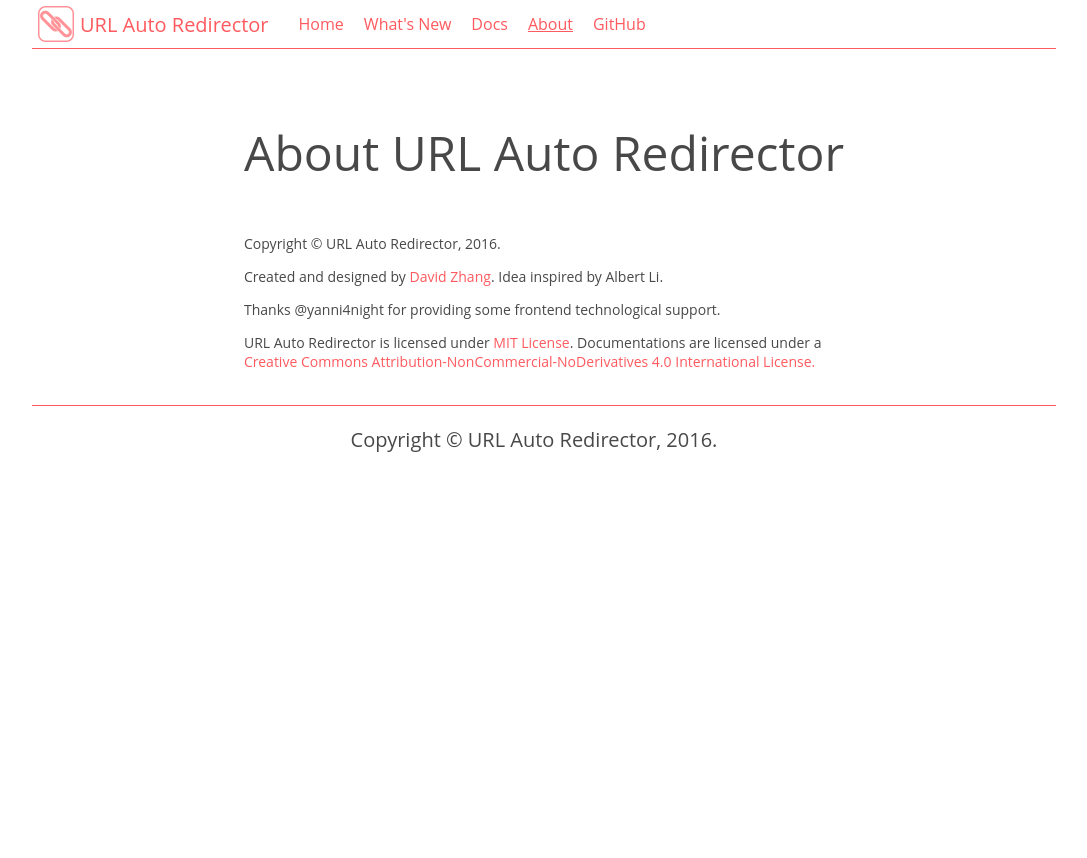
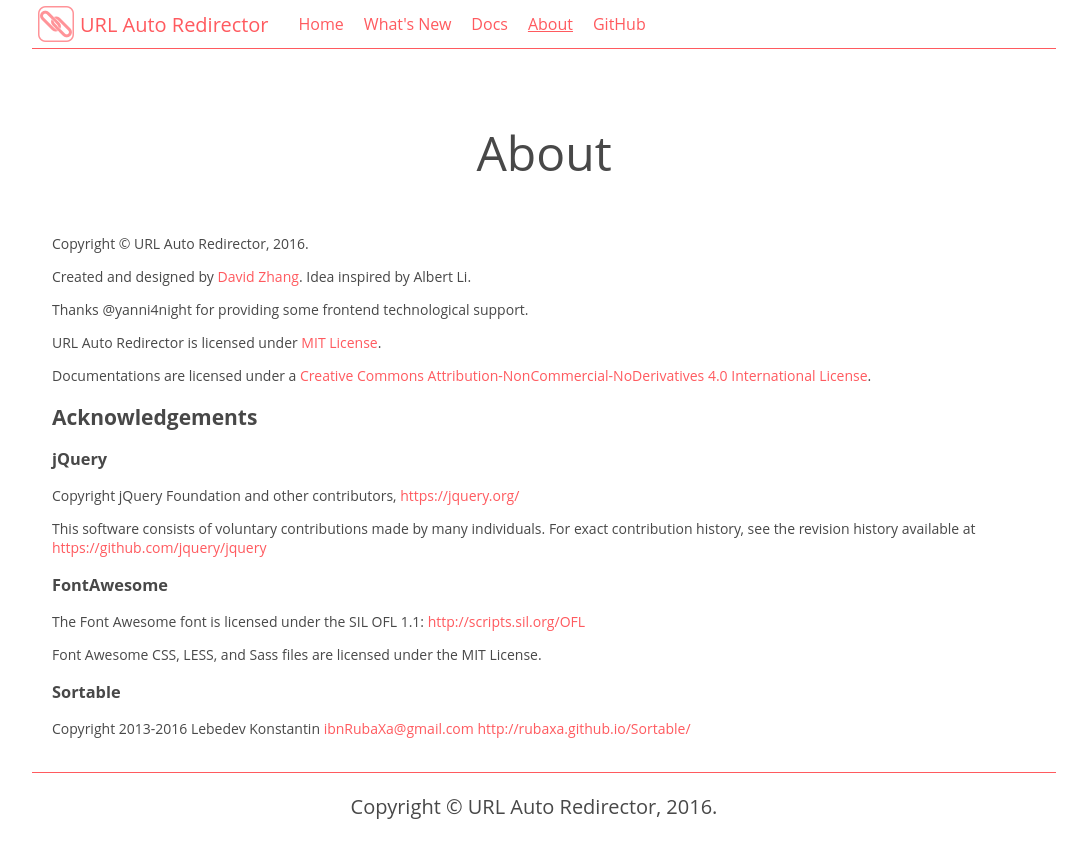
Before and after one commit to URLAutoRedirector/urlautoredirector.github.io, a Jekyll site: the page built from _docs/about.md, in a window 1280 px wide. Shown: the top 858 px of the page, without its empty margins (96-1183 px from the left). Built offline with Jekyll 4.4.1, drawn with Linux system fonts in a browser that asks for light colours; comment, search, counter and statistics services are not loaded.

Commit message:
Opt style

```diff
--- a/_docs/about.html
+++ /dev/null
@@ -1,22 +0,0 @@
----
-layout: page
-title: About
-permalink: about.html
----
-    <div class="container whole-page">
-      <div class="review-title">
-        About URL Auto Redirector
-      </div>
-      <div class="changelog">
-        <p>Copyright &copy; URL Auto Redirector, 2016.</p>
-
-        <p>Created and designed by <a href="https://crispgm.com">David Zhang</a>. Idea inspired by Albert Li.</p>
-
-        <p>Thanks @yanni4night for providing some frontend technological support.</p>
-
-        <p>
-        URL Auto Redirector is licensed under <a href="https://github.com/UrlAutoRedirector/UrlAutoRedirector/blob/master/LICENSE">MIT License</a>.
-
-        Documentations are licensed under a <a href="http://creativecommons.org/licenses/by-nc-nd/4.0/">Creative Commons Attribution-NonCommercial-NoDerivatives 4.0 International License.</a></p>
-      </div>
-    </div>
--- /dev/null
+++ b/_docs/about.md
@@ -0,0 +1,33 @@
+---
+layout: page
+title: About
+inline-title: About
+permalink: about.html
+---
+Copyright &copy; URL Auto Redirector, 2016.
+
+Created and designed by [David Zhang](https://crispgm.com). Idea inspired by Albert Li.
+
+Thanks @yanni4night for providing some frontend technological support.
+
+URL Auto Redirector is licensed under [MIT License](https://github.com/UrlAutoRedirector/UrlAutoRedirector/blob/master/LICENSE).
+
+Documentations are licensed under a [Creative Commons Attribution-NonCommercial-NoDerivatives 4.0 International License](http://creativecommons.org/licenses/by-nc-nd/4.0/).
+
+##  Acknowledgements
+
+### jQuery
+
+Copyright jQuery Foundation and other contributors, <https://jquery.org/>
+
+This software consists of voluntary contributions made by many individuals. For exact contribution history, see the revision history available at <https://github.com/jquery/jquery>
+
+### FontAwesome
+
+The Font Awesome font is licensed under the SIL OFL 1.1: <http://scripts.sil.org/OFL>
+
+Font Awesome CSS, LESS, and Sass files are licensed under the MIT License.
+
+### Sortable
+
+Copyright 2013-2016 Lebedev Konstantin <ibnRubaXa@gmail.com> <http://rubaxa.github.io/Sortable/>
--- a/_docs/index.html
+++ b/_docs/index.html
@@ -1,5 +1,5 @@
 ---
-layout: page
+layout: default
 title: Home
 permalink: index.html
 ---
--- a/_docs/press.html
+++ b/_docs/press.html
@@ -3,8 +3,4 @@
 title: Press
 permalink: press.html
 ---
-  <div class="container whole-page">
-    <div class="review-title">
-        Under Constructing.
-    </div>
-  </div>
+Under Constructing.
--- a/_layouts/page.html
+++ b/_layouts/page.html
@@ -1,4 +1,11 @@
 ---
 layout: default
 ---
-    {{ content }}
+    <div class="container whole-page">
+      <div class="review-title">
+        {{ page.inline-title }}
+      </div>
+      <div class="changelog">
+      	{{ content }}
+      </div>
+    </div>
--- a/css/style.css
+++ b/css/style.css
@@ -140,10 +140,9 @@
   font-weight: normal;
 }
 .changelog{
-  margin-left: auto;
-  margin-right: auto;
   text-align: left;
-  width: 600px;
+  padding-left: 20px;
+  padding-right: 20px;
 }
 .changelog li{
   font-size: 16px;
```
Also changed, not shown: _docs/changelog.html (+1 -7 lines).
